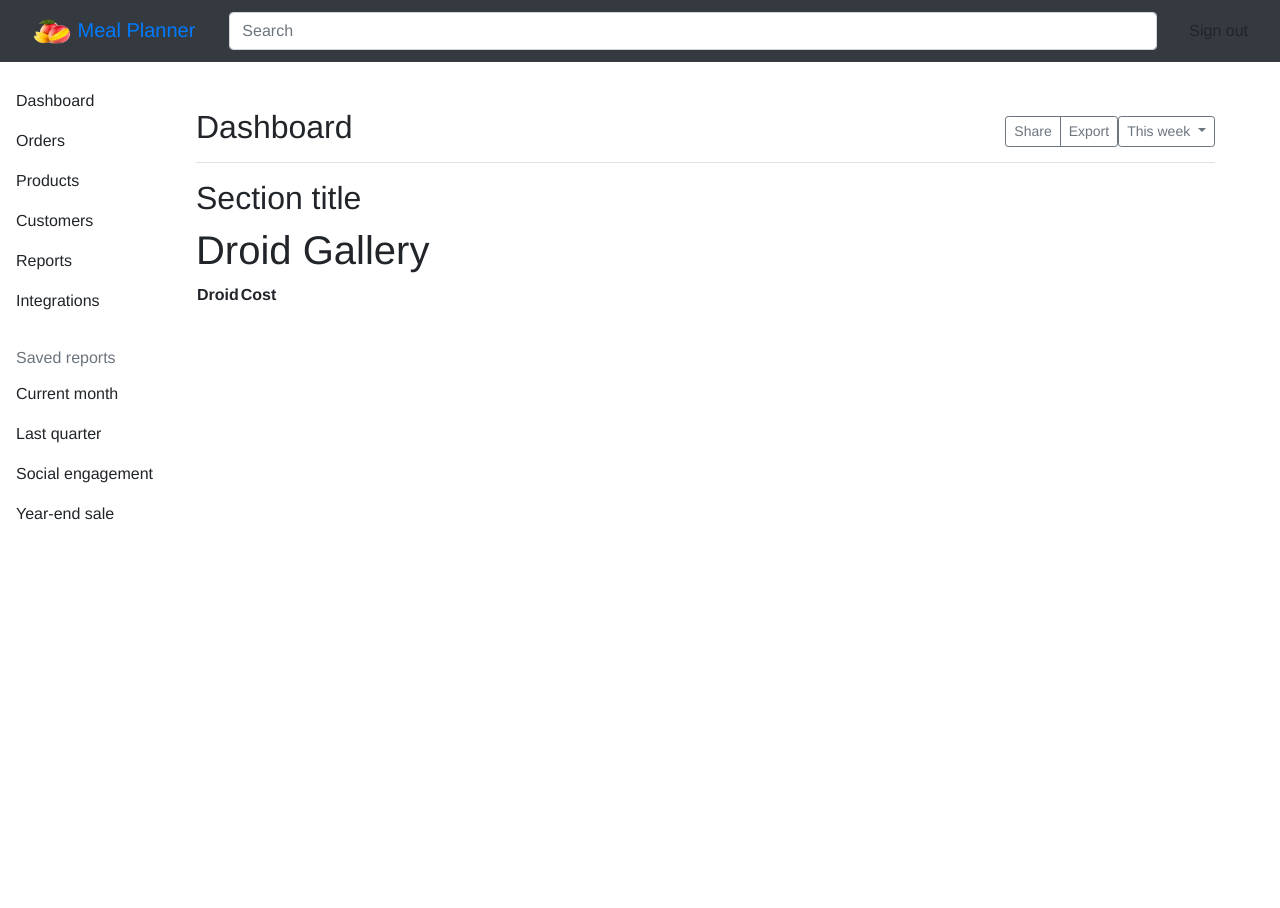
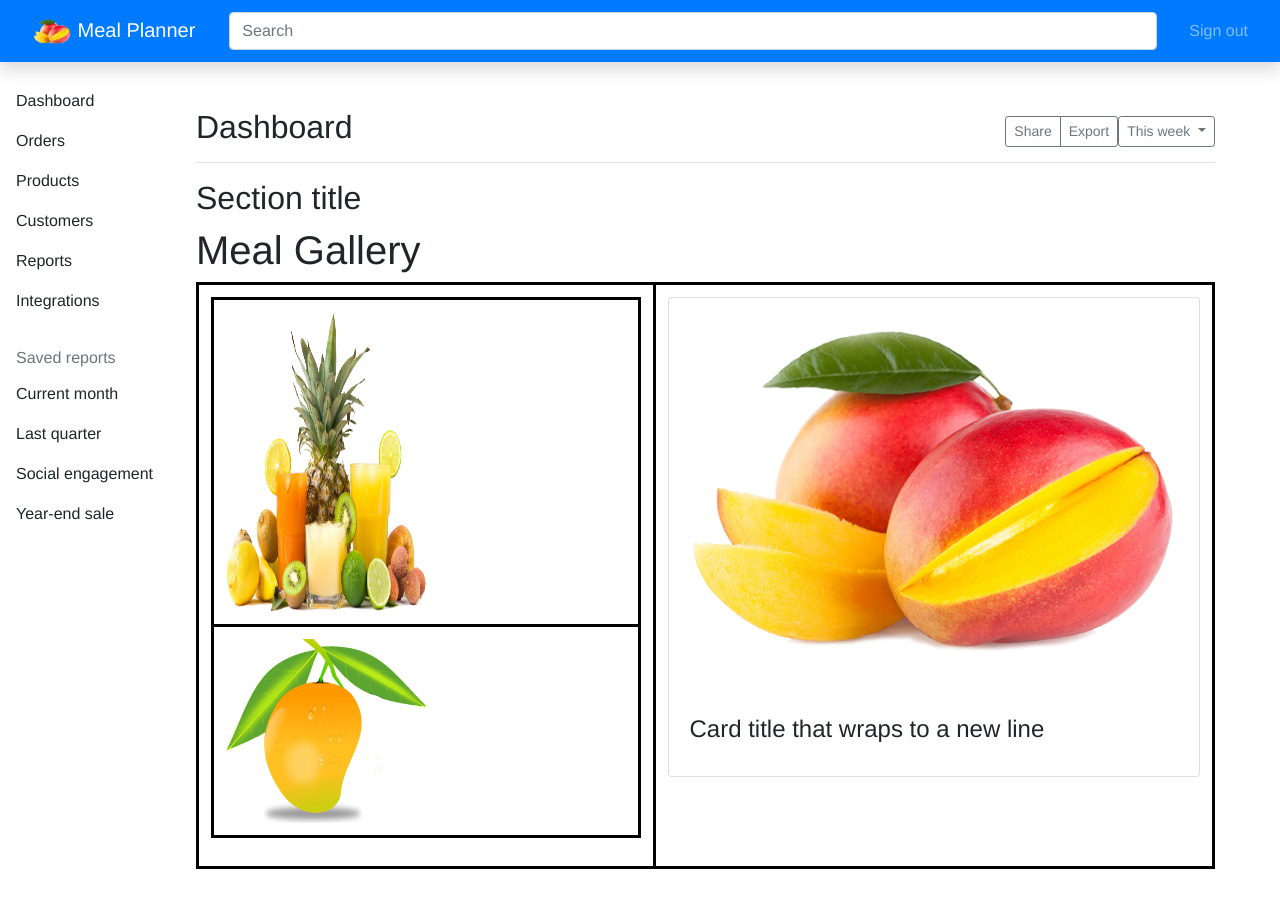
Before and after one commit to deanagan/planning-board-backend, a Vue app: page /gallery in a window 1280 px wide. Shown: the top 908 px of the page. Before the commit the page ends 800 px from the top, so only its background shows below. Built offline with nearby package versions, Linux system fonts and the light colour scheme; the HTML template or start-up script is replaced by a standard one.

Commit message:
Experimenting with 3 image separation

```diff
--- a/src/App.vue
+++ b/src/App.vue
@@ -102,11 +102,16 @@
     </div>
   </div> -->
 
-    <b-navbar type="info" sticky class="bg-dark p-0">
+    <b-navbar
+      type="dark"
+      variant="primary"
+      class="flex-md-nowrap p-0 shadow"
+      sticky
+    >
       <!-- <div
       class="navbar navbar-dark sticky-top bg-dark flex-md-nowrap p-0 shadow"
     > -->
-      <b-navbar-brand href="#" class="col-md-3 col-lg-2 me-0 px-3"
+      <b-navbar-brand class="col-md-3 col-lg-2 me-0 px-3"
         ><router-link class="nav-link" :to="{ name: 'Home' }" exact>
           <img class="logo" src="@/assets/meal-plan.png" alt="" />
           Meal Planner
--- a/src/gallery/DroidGallery.vue
+++ /dev/null
@@ -1,43 +0,0 @@
-<template>
-  <div>
-    <h1>Droid Gallery</h1>
-    <table>
-      <thead>
-        <tr>
-          <th class="robot-title">
-            Droid
-          </th>
-          <th class="cost">
-            Cost
-          </th>
-        </tr>
-      </thead>
-      <tbody>
-        <tr v-for="(droid, index) in gallery" :key="index">
-          <td class="droid-title">
-            {{ droid.getBuild().head.title }}
-          </td>
-          <td class="cost">
-            {{ droid.getTotalCost() }}
-          </td>
-        </tr>
-      </tbody>
-    </table>
-  </div>
-</template>
-
-<script lang="ts">
-import Built from "@/common/built";
-import Vue from "vue";
-import { mapGetters } from "vuex";
-
-export default Vue.extend({
-  name: "DroidGallery",
-  computed: {
-    ...mapGetters({ builtDroids: "gallery/builtDroids" }),
-    gallery(): Built[] {
-      return this.builtDroids;
-    }
-  }
-});
-</script>
--- /dev/null
+++ b/src/gallery/MealGallery.vue
@@ -0,0 +1,142 @@
+<template>
+  <div>
+    <h1>Meal Gallery</h1>
+    <div class="table-wrap">
+      <table class="table" >
+        <tbody>
+          <tr>
+            <td>
+              <table class="table">
+                <tbody>
+                  <tr>
+                    <td style="align-contents: center;">
+                      <b-img
+                        class="somepic"
+                        :src="fruit1"
+                        style="height: 300px; width: 50%"
+                      />
+                    </td>
+                  </tr>
+                  <td style="align-contents: center;">
+                    <b-img :src="fruit2" style="height: 50%; width: 50%" />
+                  </td>
+                  <tr></tr>
+                </tbody>
+              </table>
+            </td>
+            <td>
+              <b-card
+                title="Card title that wraps to a new line"
+                :img-src="fruit3"
+                img-alt="Image"
+                img-top
+              />
+            </td>
+          </tr>
+        </tbody>
+      </table>
+    </div>
+    <!-- <b-container class="bv-example-row">
+      <b-row>
+        <b-col>
+<b-container class="bv-example-row">
+  <b-row>
+    <b-card
+            title="Card title that wraps to a new line"
+            img-src="https://placekitten.com/g/400/450"
+            img-alt="Image"
+            img-top
+        />
+  </b-row>
+  <b-row>
+    <b-card
+            title="Card title that wraps to a new line"
+            img-src="https://placekitten.com/g/400/450"
+            img-alt="Image"
+            img-top
+        />
+  </b-row>
+</b-container>
+
+
+        </b-col>
+        <b-col
+          ><b-card
+            title="Card title that wraps to a new line"
+            img-src="https://placekitten.com/g/400/450"
+            img-alt="Image"
+            img-top
+        /></b-col>
+      </b-row>
+    </b-container> -->
+
+    <!-- <table>
+      <thead>
+        <tr>
+          <th class="robot-title">
+            Droid
+          </th>
+          <th class="cost">
+            Cost
+          </th>
+        </tr>
+      </thead>
+      <tbody>
+        <tr v-for="(droid, index) in gallery" :key="index">
+          <td class="droid-title">
+            {{ droid.getBuild().head.title }}
+          </td>
+          <td class="cost">
+            {{ droid.getTotalCost() }}
+          </td>
+        </tr>
+      </tbody>
+    </table> -->
+  </div>
+</template>
+
+<script lang="ts">
+//import Built from "@/common/built";
+import Vue from "vue";
+//import { mapGetters } from "vuex";
+
+export default Vue.extend({
+  name: "DroidGallery",
+  computed: {
+    //...mapGetters({ builtDroids: "gallery/builtDroids" }),
+    // gallery(): Built[] {
+    //   return this.builtDroids;
+    // }
+  },
+  data: () => {
+    return {
+      fruit1: require("@/assets/fruits.png"),
+      fruit2: require("@/assets/logo.png"),
+      fruit3: require("@/assets/meal-plan.png")
+    };
+  }
+});
+</script>
+
+<style scoped>
+.table-wrap {
+  height: 1040px;
+  overflow-y: auto;
+}
+
+.somepic {
+  position: relative;
+  z-index: 10;
+}
+
+.somepic .bottom {
+  position: absolute;
+  z-index: 0;
+  left: 0;
+  top: 0;
+}
+
+table, th, td {
+  border: 3px solid black;
+}
+</style>
--- a/src/router/index.ts
+++ b/src/router/index.ts
@@ -11,7 +11,7 @@ import DroidTorsos from "@/core/DroidTorsos.vue";
 import NotFound from "@/core/NotFound.vue";
 import SidebarDefault from "@/sidebars/SidebarDefault.vue";
 import SidebarBuild from "@/sidebars/SidebarBuild.vue";
-import DroidGallery from "@/gallery/DroidGallery.vue";
+import MealGallery from "@/gallery/MealGallery.vue";
 import LoginPage from "@/login/LoginPage.vue";
 
 Vue.use(Router);
@@ -90,8 +90,8 @@ export const router = new Router({
     },
     {
       path: "/gallery",
-      name: "DroidGallery",
-      component: DroidGallery
+      name: "MealGallery",
+      component: MealGallery
     }
   ]
 });
```
